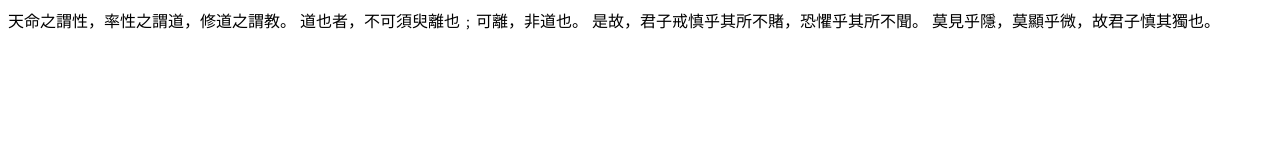
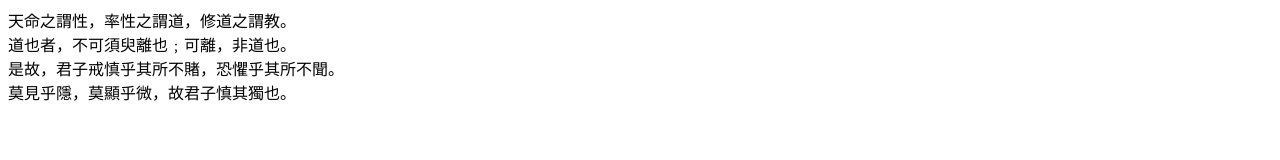
Before and after one commit to SodaJelly/SodaJelly.github.io, a plain HTML site: page W6/Exercise2.html in a window 1280 px wide. Drawn offline with Linux system fonts and the light colour scheme.

Commit message:
Update Exercise2.html

```diff
--- a/W6/Exercise2.html
+++ b/W6/Exercise2.html
@@ -4,11 +4,9 @@
         <title>br很好用欸為什麼不給我用</title>
     </head>
     <body>
-        <div>
-        天命之謂性，率性之謂道，修道之謂教。
-        道也者，不可須臾離也﹔可離，非道也。
-        是故，君子戒慎乎其所不賭，恐懼乎其所不聞。
-        莫見乎隱，莫顯乎微，故君子慎其獨也。
-        </div>
+        <div>天命之謂性，率性之謂道，修道之謂教。</div>
+        <div>道也者，不可須臾離也﹔可離，非道也。</div>
+        <div>是故，君子戒慎乎其所不賭，恐懼乎其所不聞。</div>
+        <div>莫見乎隱，莫顯乎微，故君子慎其獨也。</div>
     </body>
 </html>
```
